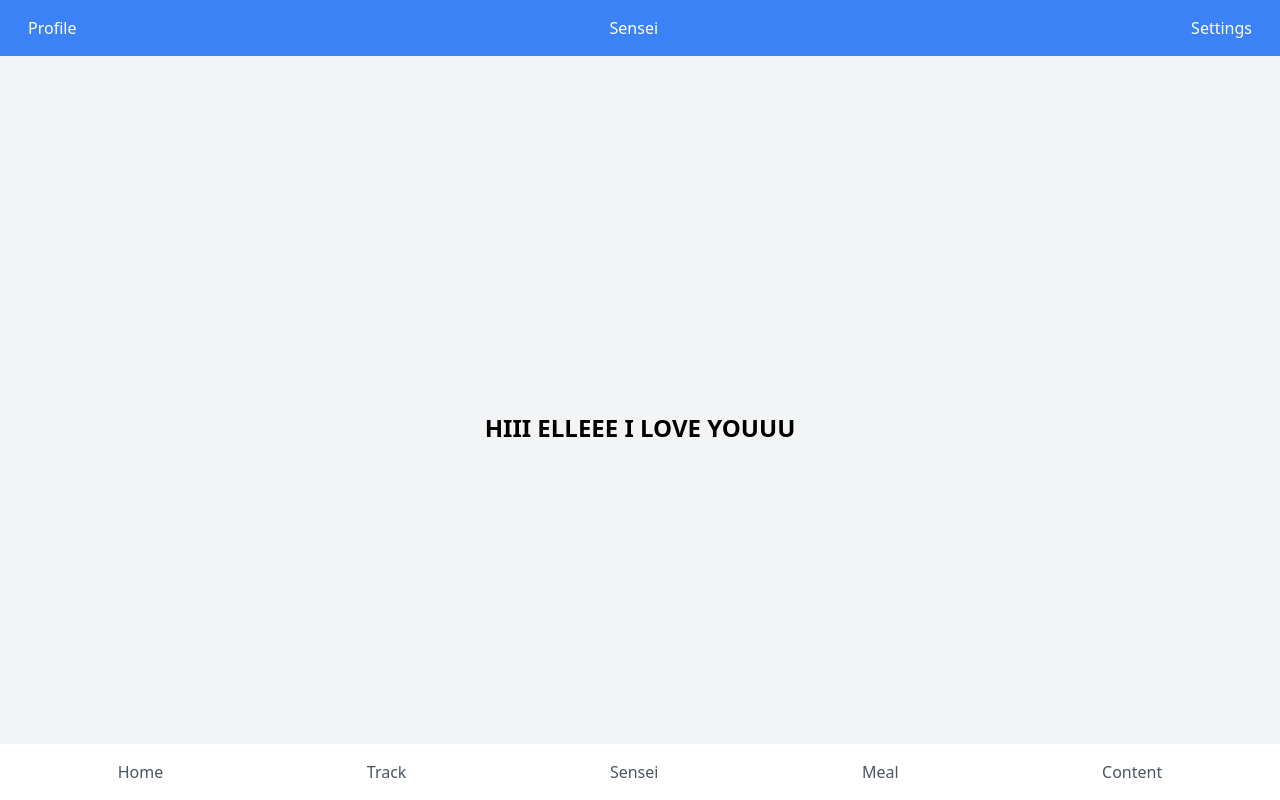
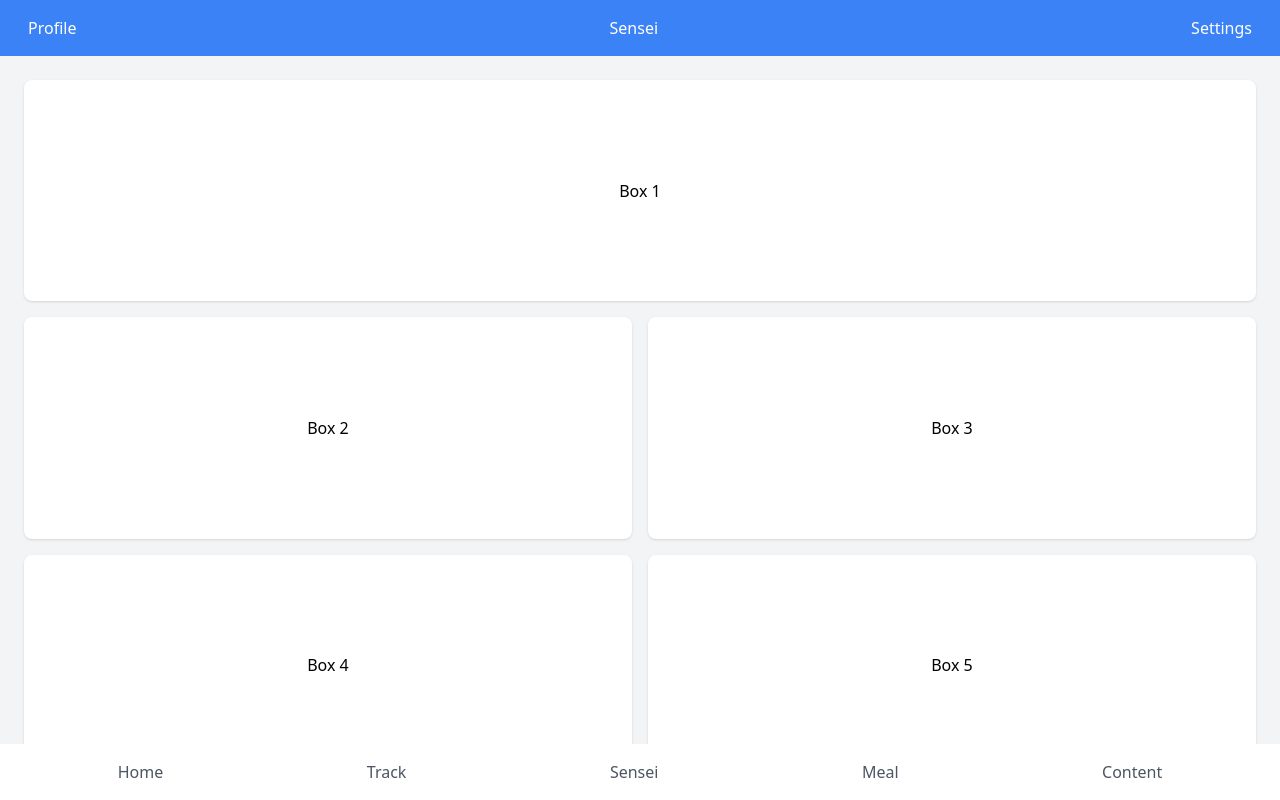
Before and after one commit to TroyTsp/MGMT161, a plain HTML site: page index.html in a window 1280 px wide. Drawn offline with nearby package versions, Linux system fonts and the light colour scheme.

Commit message:
homeScreen

```diff
--- a/index.html
+++ b/index.html
@@ -15,8 +15,12 @@
     </nav>
 
     <!-- Screens -->
-    <div id="home" class="screen p-6 flex-1 flex justify-center items-center">
-        <h1 class="text-2xl font-semibold">HIII ELLEEE I LOVE YOUUU</h1>
+    <div id="home" class="screen p-6 flex-1 grid gap-4 grid-cols-2 grid-rows-3">
+        <div class="col-span-2 bg-white p-6 shadow rounded-lg flex justify-center items-center">Box 1</div>
+        <div class="bg-white p-6 shadow rounded-lg flex justify-center items-center">Box 2</div>
+        <div class="bg-white p-6 shadow rounded-lg flex justify-center items-center">Box 3</div>
+        <div class="bg-white p-6 shadow rounded-lg flex justify-center items-center">Box 4</div>
+        <div class="bg-white p-6 shadow rounded-lg flex justify-center items-center">Box 5</div>
     </div>
     <div id="profile" class="screen hidden p-6 flex-1 flex justify-center items-center">
         <h1 class="text-2xl font-semibold">Profile</h1>
```
